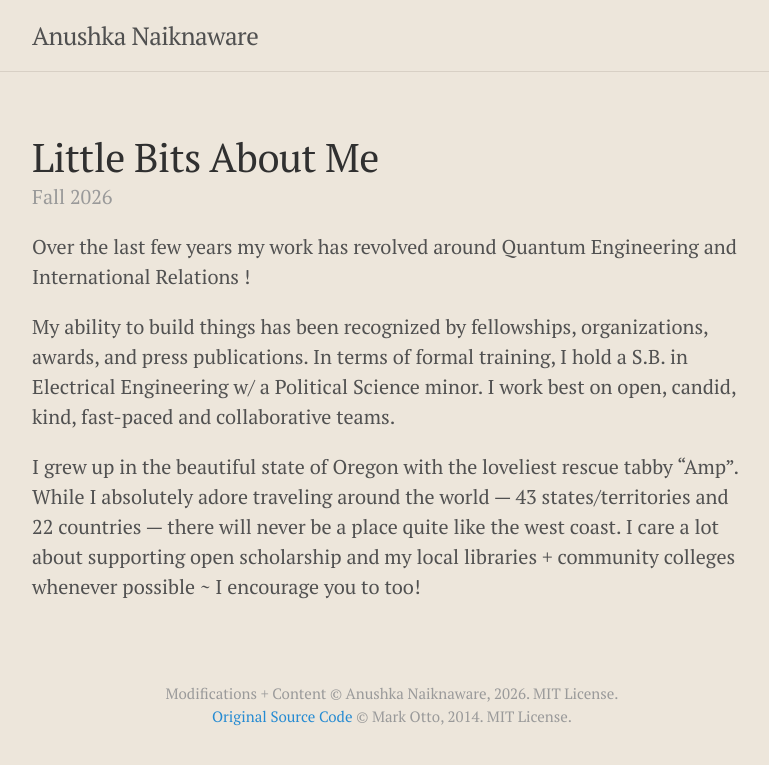
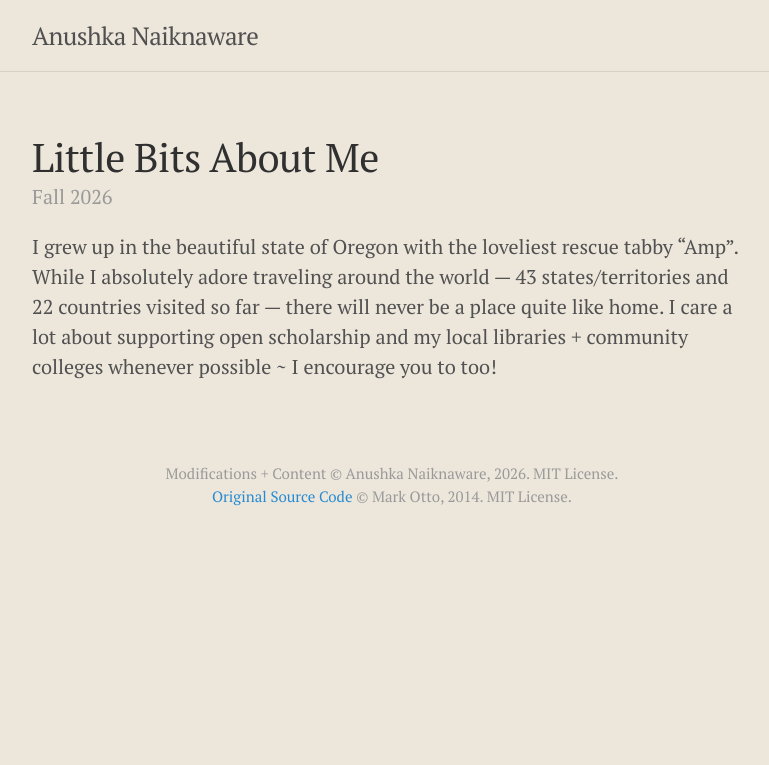
Before and after one commit to anushkanaiknaware/anushkanaiknaware.github.io, a Jekyll site: the page built from _posts/2026-08-21-intro.md, in a window 1280 px wide. Shown: the top 765 px of the page, without its empty margins (248-1017 px from the left). Built offline with Jekyll 4.4.1, drawn with Linux system fonts in a browser that asks for light colours.

Commit message:
Revise personal introduction in intro.md

```diff
--- a/_posts/2026-08-21-intro.md
+++ b/_posts/2026-08-21-intro.md
@@ -3,8 +3,4 @@ layout: post
 title: Little Bits About Me
 season: Fall
 ---
-Over the last few years my work has revolved around Quantum Engineering and International Relations !
-
-My ability to build things has been recognized by fellowships, organizations, awards, and press publications. In terms of formal training, I hold a S.B. in Electrical Engineering w/ a Political Science minor. I work best on open, candid, kind, fast-paced and collaborative teams.
-
-I grew up in the beautiful state of Oregon with the loveliest rescue tabby "Amp". While I absolutely adore traveling around the world — 43 states/territories and 22 countries — there will never be a place quite like the west coast. I care a lot about supporting open scholarship and my local libraries + community colleges whenever possible ~ I encourage you to too!
+I grew up in the beautiful state of Oregon with the loveliest rescue tabby "Amp". While I absolutely adore traveling around the world — 43 states/territories and 22 countries visited so far — there will never be a place quite like home. I care a lot about supporting open scholarship and my local libraries + community colleges whenever possible ~ I encourage you to too!
```
